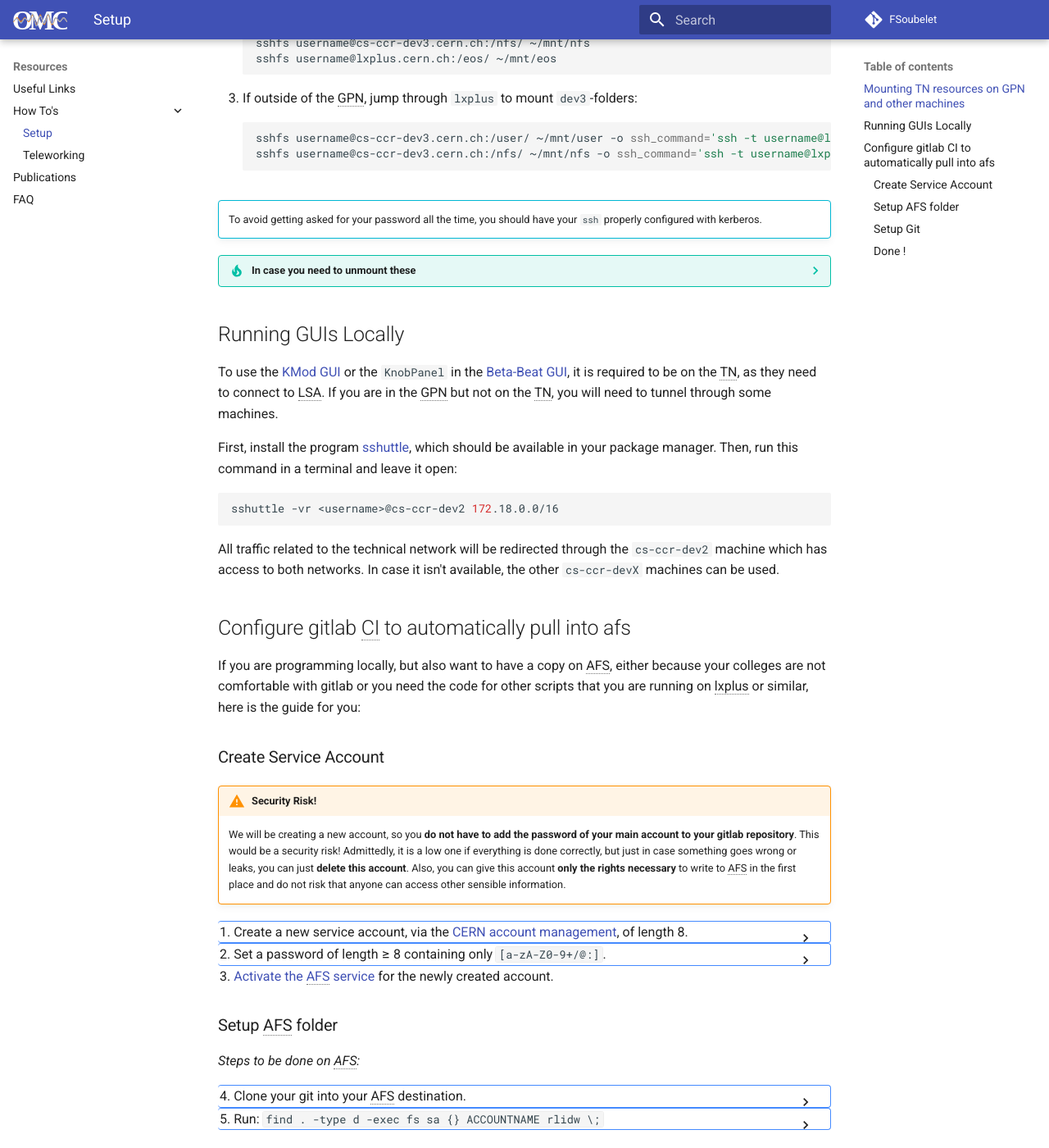
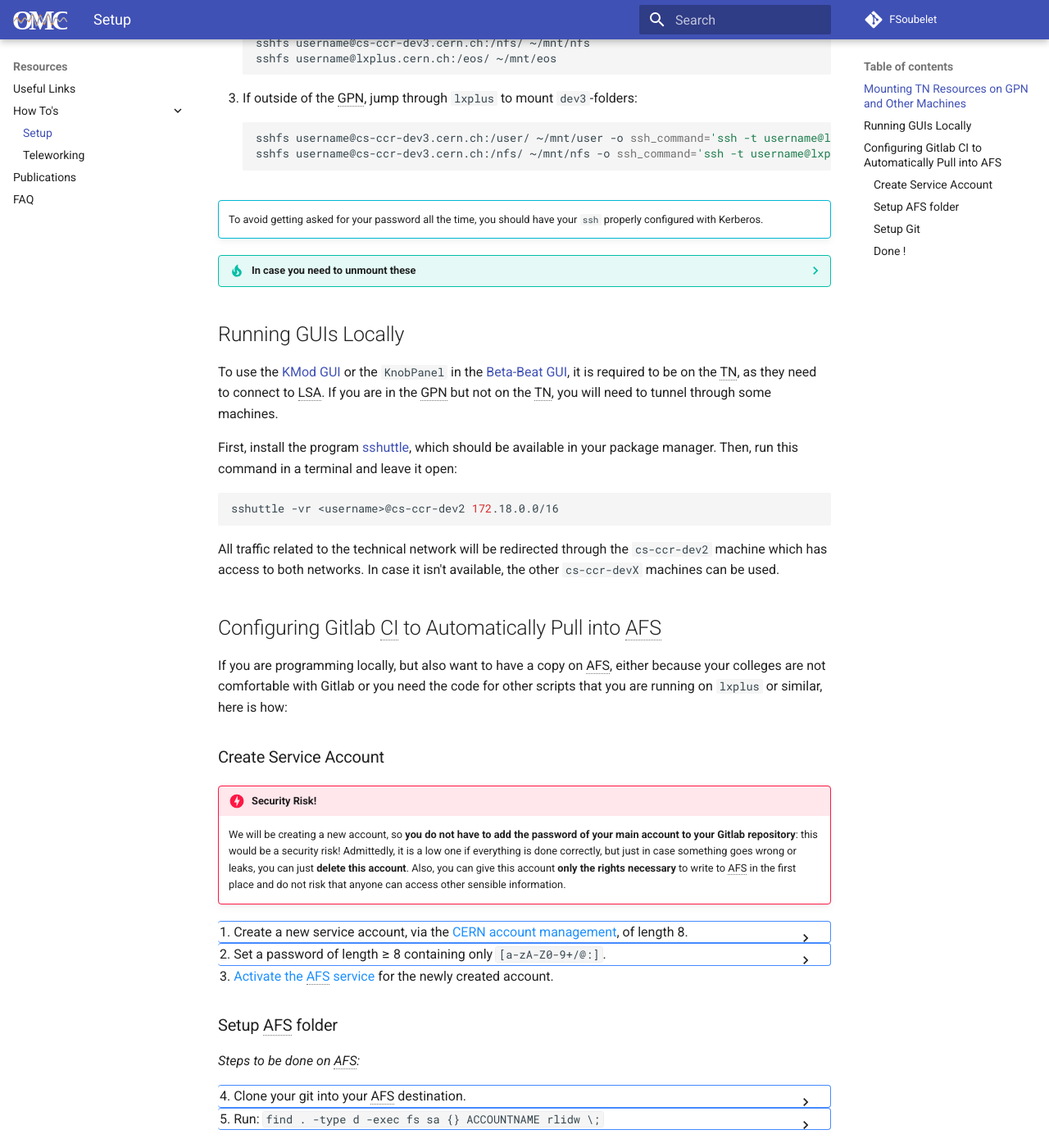
Before and after one commit to pylhc/pylhc.github.io, an MkDocs documentation site: the page built from docs/resources/howto/setup.md, in a window 1280 px wide and 1400 px high, scrolled down 510 px. Shown: the whole window at 82% size. Built offline with MkDocs 1.6.1 and Material for MkDocs 9.7.7, drawn with Linux system fonts in a browser that asks for light colours; some of the changed text lies outside the part shown.

Commit message:
usual typos and formatting

````diff
--- a/docs/resources/howto/setup.md
+++ b/docs/resources/howto/setup.md
@@ -1,6 +1,6 @@
 # Useful Setup How-To's
 
-## Mounting TN resources on GPN and other machines
+## Mounting TN Resources on GPN and Other Machines
 
 To be able to run the GUI or CBNG seamlessly from computers which are not in the technical network, it might be useful to mount `/user`, `/nfs` and `/eos` via `sshfs` using the following recipe:
 
@@ -23,7 +23,7 @@ sshfs username@cs-ccr-dev3.cern.ch:/nfs/ ~/mnt/nfs -o ssh_command='ssh -t userna
 ```
 
 !!! info ""
-    To avoid getting asked for your password all the time, you should have your `ssh` properly configured with kerberos.
+    To avoid getting asked for your password all the time, you should have your `ssh` properly configured with Kerberos.
 
 ??? tip "In case you need to unmount these"
     ```
@@ -46,49 +46,46 @@ sshuttle -vr <username>@cs-ccr-dev2 172.18.0.0/16
 All traffic related to the technical network will be redirected through the `cs-ccr-dev2` machine which has access to both networks. In case it isn't available, the other `cs-ccr-devX` machines can be used.
 
 
-## Configure gitlab CI to automatically pull into afs
+## Configuring Gitlab CI to Automatically Pull into AFS
 
-If you are programming locally, but also want to have a copy on AFS, either because your colleges are not comfortable with gitlab or you need the code for other scripts that you are running on lxplus or similar, here is the guide for you:
+If you are programming locally, but also want to have a copy on AFS, either because your colleges are not comfortable with Gitlab or you need the code for other scripts that you are running on `lxplus` or similar, here is how:
 
 ### Create Service Account
 
-!!! warning "Security Risk!"
-    We will be creating a new account, so you **do not have to add the password of your main account to your gitlab repository**.
-    This would be a security risk!
+!!! danger "Security Risk!"
+    We will be creating a new account, so **you do not have to add the password of your main account to your Gitlab repository**: this would be a security risk!
     Admittedly, it is a low one if everything is done correctly, but just in case something goes wrong or leaks, you can just **delete this account**.
     Also, you can give this account **only the rights necessary** to write to AFS in the first place and do not risk that anyone can access other sensible information.
 
-??? nodeco "1. Create a new service account, via the [CERN account management][new_account]{target=_blank}, of length 8."
-    You need at least 8 characters to mask that name in gitlab (if you want to do so), but on the other hand, there is a warning, that AFS cannot handle names longer than 8.
+??? nodeco "1. Create a new service account, via the [CERN account management][new_account]{target=_blank .cern_login}, of length 8."
+    You need at least 8 characters to mask that name in Gitlab (if you want to do so), but on the other hand, there is a warning, that AFS cannot handle names longer than 8.
     So exactly 8 seems to be the sweetspot.
     If you do not care about masking the name (it is not as important as masking the password, see below) you can go shorter.
-
-
 
 ??? nodeco "2. Set a password of length &GreaterEqual; 8 containing only `[a-zA-Z0-9+/@:]`."
     We want to hide the password later in gitlab, and this is only possible if its >= 8 characters long and only contains Base64 characters as well as `@:`.
     You can go as long as you want. Better make this 15 characters long at least.
 
-3\. [Activate the AFS service][afs_services]{target=_blank} for the newly created account.
+3\. [Activate the AFS service][afs_services]{target=_blank .cern_login} for the newly created account.
 {: style="margin: 0 0 0 0.1rem"}
-
 
 ### Setup AFS folder
 
 _Steps to be done on AFS:_
 
 ??? nodeco "4. Clone your git into your AFS destination."
-    It is important here, that you use the right link to set this up, depending whether you want your repository to be private or public.
-    Go to your gitlab repository page and click onto the <span style="color=#0033A0">blue clone button</span> on the right.
+    It is important here to you use the right link to set this up, depending on whether you want your repository to be private or public.
+    Go to your Gitlab repository page and click onto the <span style="color=#0033A0">blue clone button</span> on the right.
     If it is okay for your repo to be publicly accessible you can use the `HTTPS` url.
     If you want to set it up privately you will need to clone with the `KRB5` url, so Kerberos can be later used to authenticate your service account.
-    ([See also below](#setup-git) for giving him rights on the rository.)
+    ([See also below](#setup-git) for giving it rights to the repository.)
 
 ??? nodeco "5. Run: `find . -type d -exec fs sa {} ACCOUNTNAME rlidw \;`"
     Run **within** the repository or replace `.` with the repository name!<br>
     Replace `ACCOUNTNAME` with the name of your Service Account.
     This will give read/write access to this repository to the service account.
     Just giving these rights to the top-folder will not work, as it does not propagate to subfolders automatically.
+
     A possible other way would be to create an empty folder and give writing rights to that one to the service account and then login to lxplus with the service account and clone the repository directly with that account.
     The latter is a good test to see if everything worked correctly anyway.
     Do not forget, if you have set up the repository with Kerberos authentification, to adapt your `.ssh/config` to delegate the credentials.
````
Also changed, not shown: other parts of docs/resources/howto/setup.md (+7 -9 lines).
